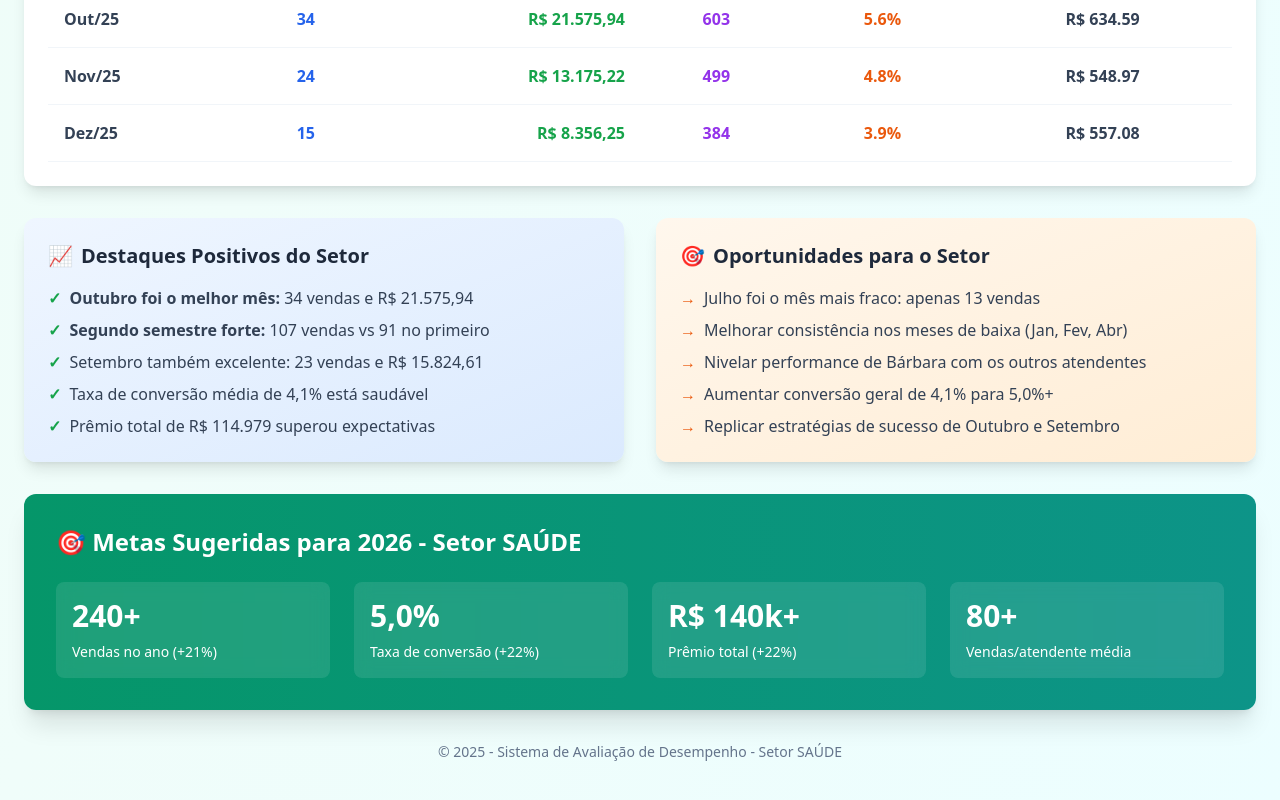
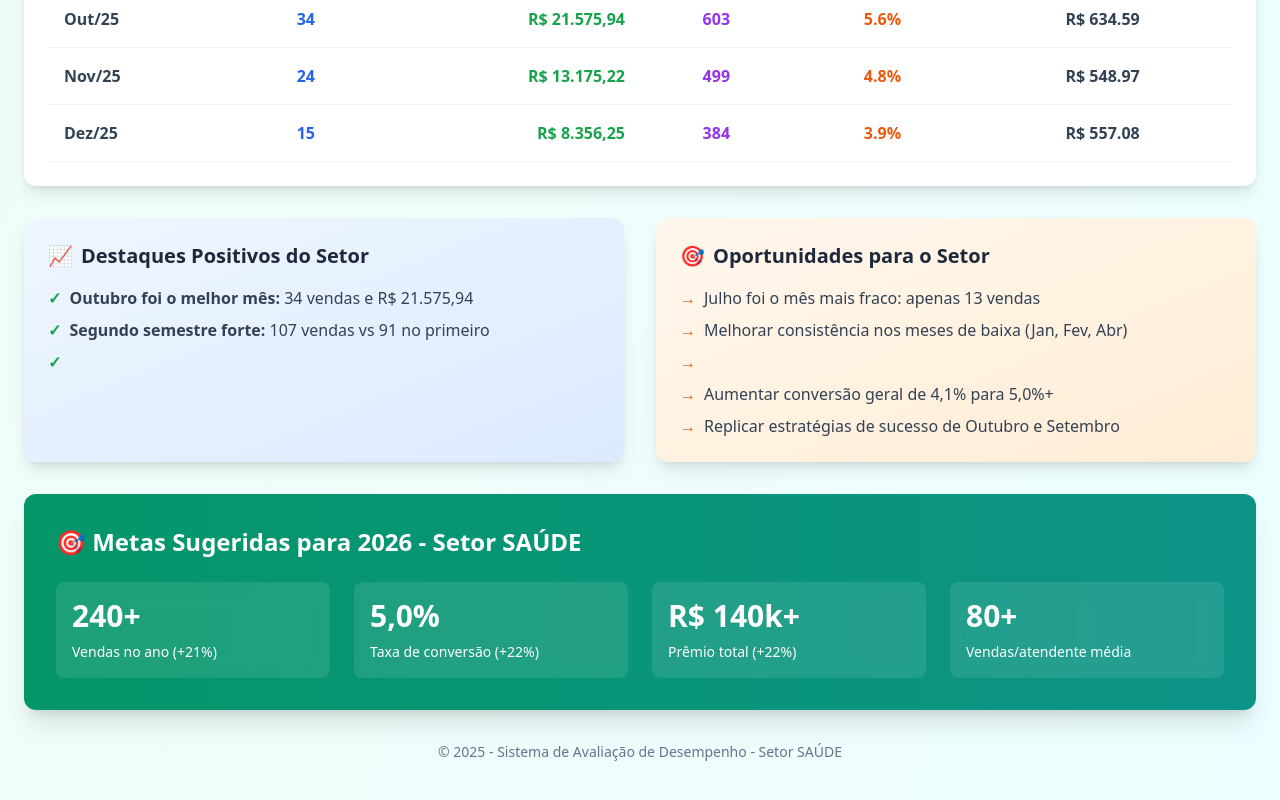
Before and after one commit to impacteia-ns/SA-DE, a plain HTML site: page geral.html in a window 1280 px wide. Shown: the part 2564-3364 px from the top of the page. Drawn offline with nearby package versions, Linux system fonts and the light colour scheme.

Commit message:
Update geral.html

```diff
--- a/geral.html
+++ b/geral.html
@@ -227,15 +227,6 @@
                     </li>
                     <li class="flex items-start gap-2">
                         <span class="text-green-600 font-bold">✓</span>
-                        <span>Setembro também excelente: 23 vendas e R$ 15.824,61</span>
-                    </li>
-                    <li class="flex items-start gap-2">
-                        <span class="text-green-600 font-bold">✓</span>
-                        <span>Taxa de conversão média de 4,1% está saudável</span>
-                    </li>
-                    <li class="flex items-start gap-2">
-                        <span class="text-green-600 font-bold">✓</span>
-                        <span>Prêmio total de R$ 114.979 superou expectativas</span>
                     </li>
                 </ul>
             </div>
@@ -255,7 +246,6 @@
                     </li>
                     <li class="flex items-start gap-2">
                         <span class="text-orange-600 font-bold">→</span>
-                        <span>Nivelar performance de Bárbara com os outros atendentes</span>
                     </li>
                     <li class="flex items-start gap-2">
                         <span class="text-orange-600 font-bold">→</span>
```
